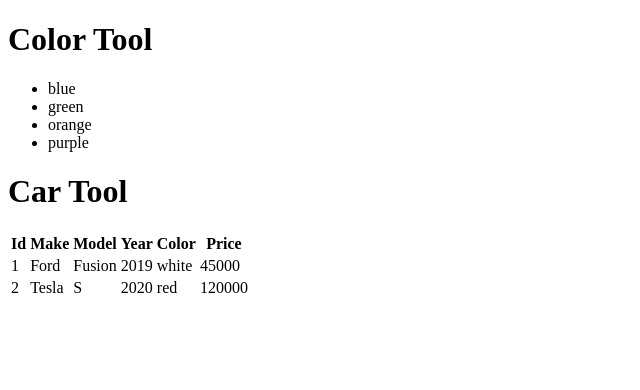
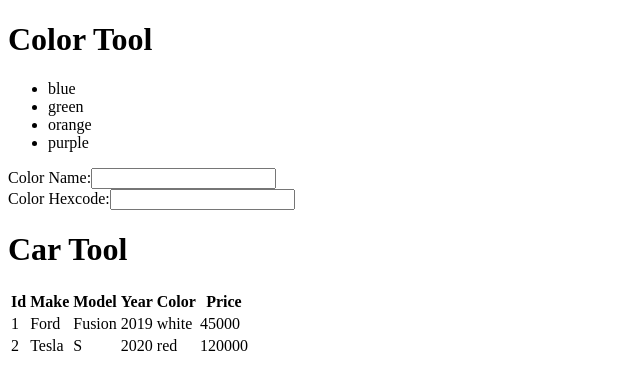
Before and after one commit to t4d-classes/applied-javascript_08242020, a React (Create React App) app in the folder react-app/: page / in a window 1280 px wide. Shown: the top 390 px of the page, without its empty margins (0-640 px from the left). Built offline with nearby package versions, Linux system fonts and the light colour scheme.

Commit message:
add exercise 5

```diff
--- a/react-app/src/components/CarTool.js
+++ b/react-app/src/components/CarTool.js
@@ -1,11 +1,6 @@
 import React from 'react';
 
-export const CarTool = () => {
-
-  const cars = [
-    { id: 1, make: 'Ford', model: 'Fusion', year: 2019, color: 'white', price: 45000 },
-    { id: 2, make: 'Tesla', model: 'S', year: 2020, color: 'red', price: 120000 },
-  ];
+export const CarTool = (props) => {
 
   return (
     <>
@@ -24,7 +19,7 @@
           </tr>
         </thead>
         <tbody>
-          {cars.map(car => <tr key={car.id}>
+          {props.cars.map(car => <tr key={car.id}>
             <td>{car.id}</td>
             <td>{car.make}</td>
             <td>{car.model}</td>
--- a/react-app/src/components/ColorTool.js
+++ b/react-app/src/components/ColorTool.js
@@ -1,16 +1,49 @@
-import React from 'react';
+import React, { useState } from 'react';
 
 export const ColorTool = (props) => {
+
+  // props.colors.push({ id: 5, name: 'teal' });
+  // props.newProp = 'test';
+  // props.colors = [];
+  // console.log(Object.isFrozen(props));
+
+  const [
+    colorForm /* state data */,
+    setColorForm /* update the data, and re-render */
+  ] = useState({ name: '', hexcode: '' } /* initial state */);
+
+  const change = (e) => {
+
+    setColorForm({
+      ...colorForm,
+      [ e.target.name ]: e.target.value,
+    });
+
+  };
+
+  console.log(colorForm);
 
   return (
     <>
       <header>
-        <h1>Color Tool</h1>
+        <h1 className="page-header">Color Tool</h1>
       </header>
       <ul>
         {props.colors.map(color =>
           <li key={color.id}>{color.name}</li>)}
       </ul>
+      <form>
+        <div>
+          {/* React.createElement('label', { htmlFor: 'color-name-input' }, 'Color Name:') */}
+          <label htmlFor="color-name-input">Color Name:</label>
+          <input type="text" id="color-name-input" name="name" value={colorForm.name} onChange={change} />
+        </div>
+        <div>
+          {/* React.createElement('label', { htmlFor: 'color-name-input' }, 'Color Name:') */}
+          <label htmlFor="color-hexcode-input">Color Hexcode:</label>
+          <input type="text" id="color-hexcode-input" name="hexcode" value={colorForm.hexcode} onChange={change} />
+        </div>
+      </form>
     </>
   );
 
--- a/react-app/src/index.js
+++ b/react-app/src/index.js
@@ -11,11 +11,17 @@
   { id: 4, name: 'purple' },
 ];
 
+const carList = [
+  { id: 1, make: 'Ford', model: 'Fusion', year: 2019, color: 'white', price: 45000 },
+  { id: 2, make: 'Tesla', model: 'S', year: 2020, color: 'red', price: 120000 },
+];
+
 ReactDOM.render(
   // React.createElement(ColorTool),
   <>
+    {/* React.createElement(ColorTool, { colors: colorList }) */}
     <ColorTool colors={colorList} />
-    <CarTool />
+    <CarTool cars={carList} />
   </>,
   document.querySelector('#root'),
 );
```
Also changed, not shown: react-app/exercises/exercise-5.md (added, +7 -0 lines).
